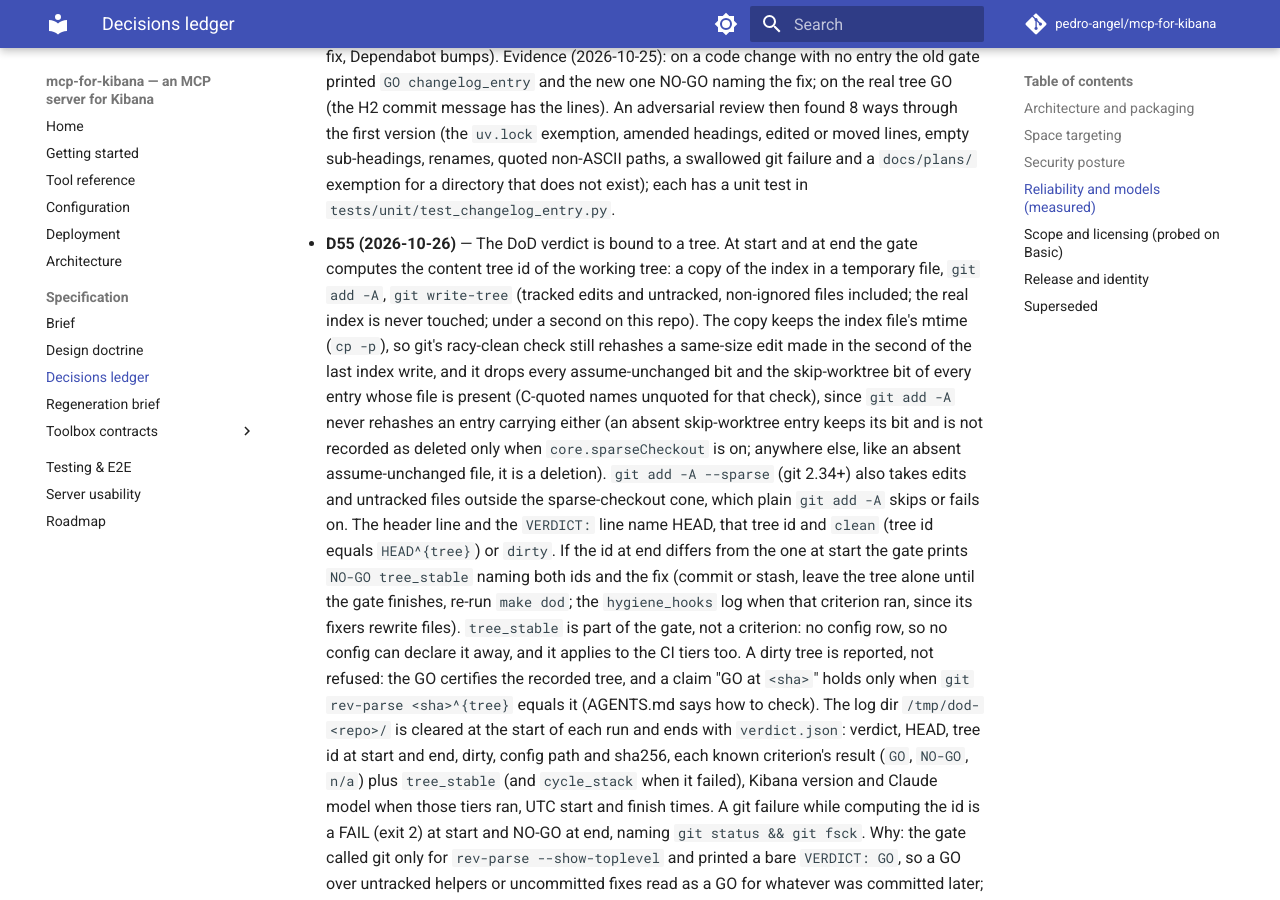
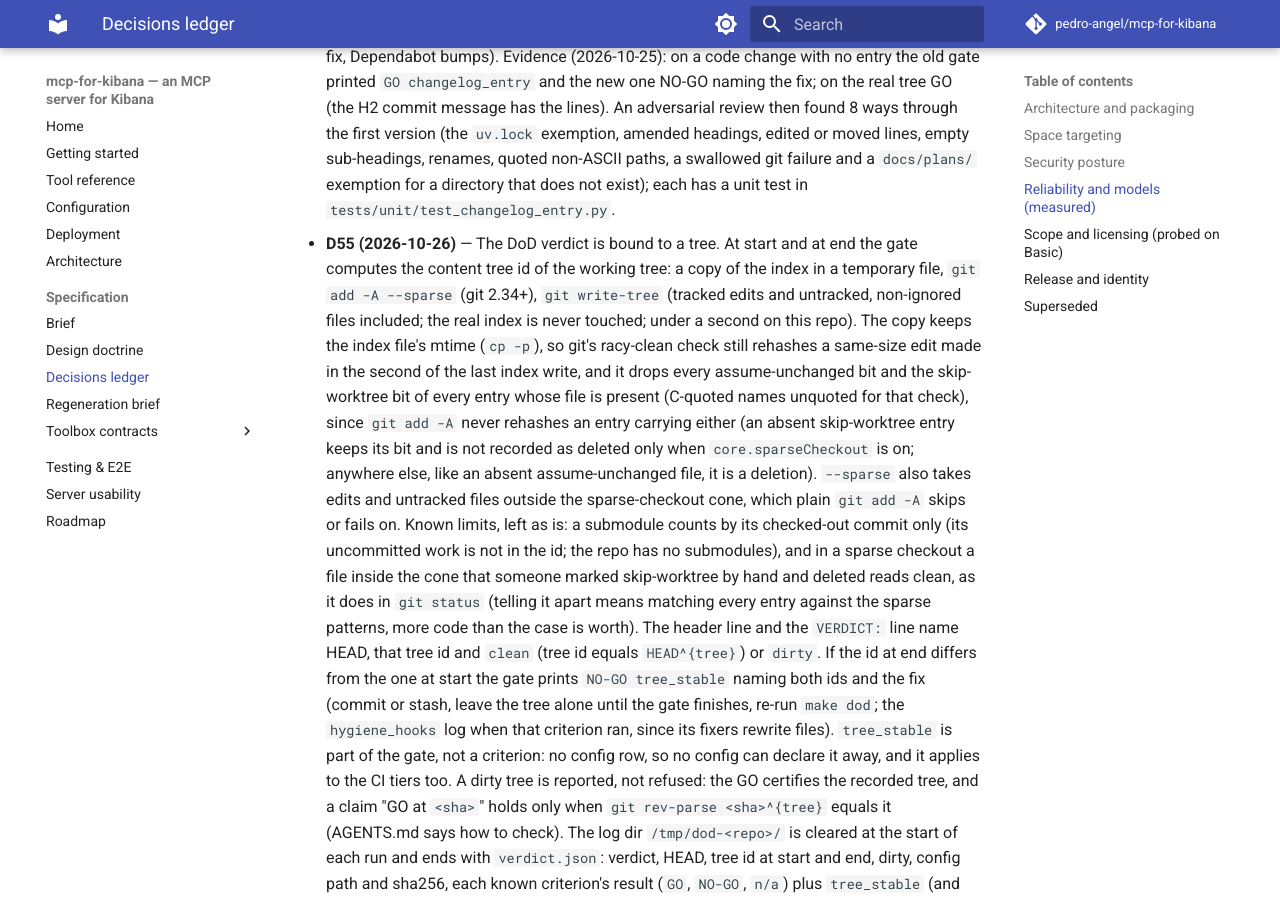
Before and after one commit to pedro-angel/mcp-for-kibana, an MkDocs documentation site: the page built from docs/spec/decisions.md, in a window 1280 px wide and 900 px high, scrolled down 30635 px. Built offline with MkDocs 1.6.1 and Material for MkDocs 9.7.7, drawn with Linux system fonts in a browser that asks for light colours; comment, search, counter and statistics services are not loaded.

Commit message:
docs(dod): name the content tree id's known limits (submodules, hand-set skip-worktree in a sparse cone)
Why: a review of b8df893 (0 blocking, 3 minor) found that uncommitted work
inside a submodule is not in the content tree id while D55, CHANGELOG and
AGENTS.md said every uncommitted file is; that in a sparse checkout an
in-cone file marked skip-worktree by hand and deleted reads clean; and that
the comment above unquote_path and D55's opening still described the old
rule and plain `git add -A`.

Change: the gate comment, D55, CHANGELOG and AGENTS.md say a submodule
counts by its checked-out commit only (the repo has none: folding submodule
state in is code for a case that does not exist here); D55 records the
hand-set skip-worktree case as a known limit, left as is because git status
also reads it clean and telling it apart means matching every entry against
the sparse patterns; D55 now opens with `git add -A --sparse` (git 2.34+).
No code path changes.

Gates: make check exit 0; tests/unit/test_dod_verdict.py 19 passed.

Co-Authored-By: Claude Opus 5.5 <noreply@anthropic.com>
Claude-Session: https://claude.ai/code/session_014EXhR4rwzqRut7nwHKEQWV

```diff
--- a/docs/spec/decisions.md
+++ b/docs/spec/decisions.md
@@ -1475,7 +1475,8 @@ this ledger stands without them.
   unit test in `tests/unit/test_changelog_entry.py`.
 - **D55 (2026-10-26)** — The DoD verdict is bound to a tree. At start and at
   end the gate computes the content tree id of the working tree: a copy of the
-  index in a temporary file, `git add -A`, `git write-tree` (tracked edits and
+  index in a temporary file, `git add -A --sparse` (git 2.34+), `git
+  write-tree` (tracked edits and
   untracked, non-ignored files included; the real index is never touched;
   under a second on this repo). The copy keeps the index file's mtime (`cp
   -p`), so git's racy-clean check still rehashes a same-size edit made in the
@@ -1484,9 +1485,15 @@ this ledger stands without them.
   names unquoted for that check), since `git add -A` never rehashes an entry
   carrying either (an absent skip-worktree entry keeps its bit and is not
   recorded as deleted only when `core.sparseCheckout` is on; anywhere else,
-  like an absent assume-unchanged file, it is a deletion). `git add -A
-  --sparse` (git 2.34+) also takes edits and untracked files outside the
-  sparse-checkout cone, which plain `git add -A` skips or fails on. The header line and the `VERDICT:` line name
+  like an absent assume-unchanged file, it is a deletion). `--sparse` also
+  takes edits and untracked files outside the sparse-checkout cone, which
+  plain `git add -A` skips or fails on. Known limits, left as is: a
+  submodule counts by its checked-out commit only (its uncommitted work is
+  not in the id; the repo has no submodules), and in a sparse checkout a
+  file inside the cone that someone marked skip-worktree by hand and deleted
+  reads clean, as it does in `git status` (telling it apart means matching
+  every entry against the sparse patterns, more code than the case is
+  worth). The header line and the `VERDICT:` line name
   HEAD, that tree id and `clean` (tree id equals `HEAD^{tree}`) or `dirty`. If
   the id at end differs from the one at start the gate prints `NO-GO
   tree_stable` naming both ids and the fix (commit or stash, leave the tree
```
Also changed, not shown: AGENTS.md (+2 -1 lines), CHANGELOG.md (+1 -1 lines), 1 other file.
